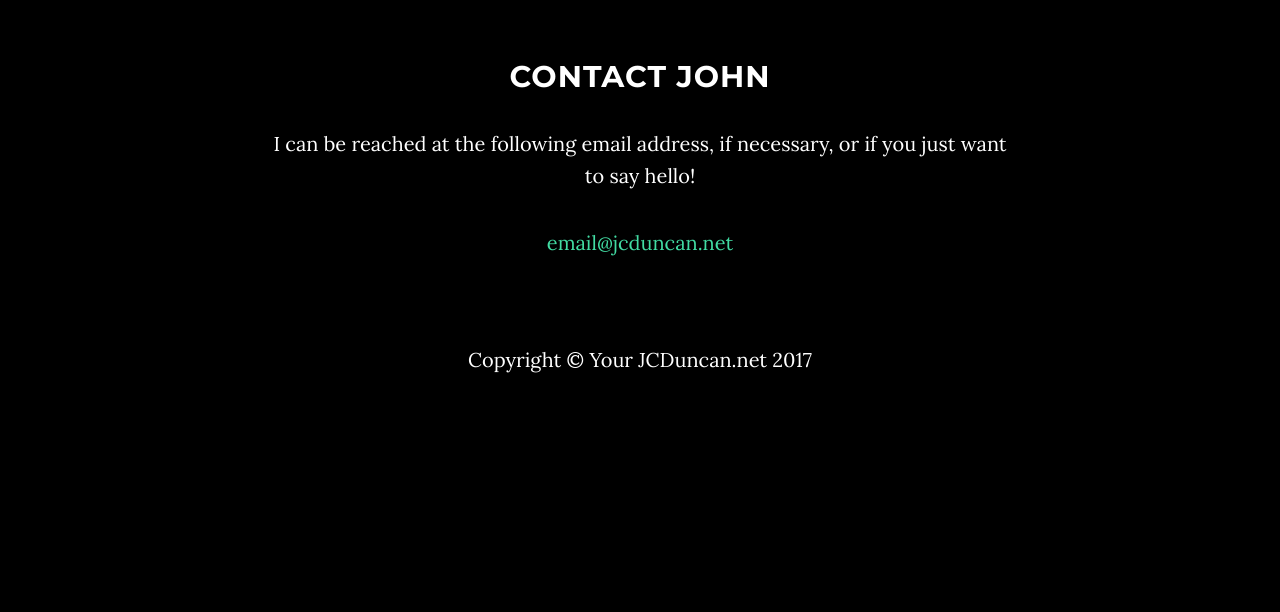
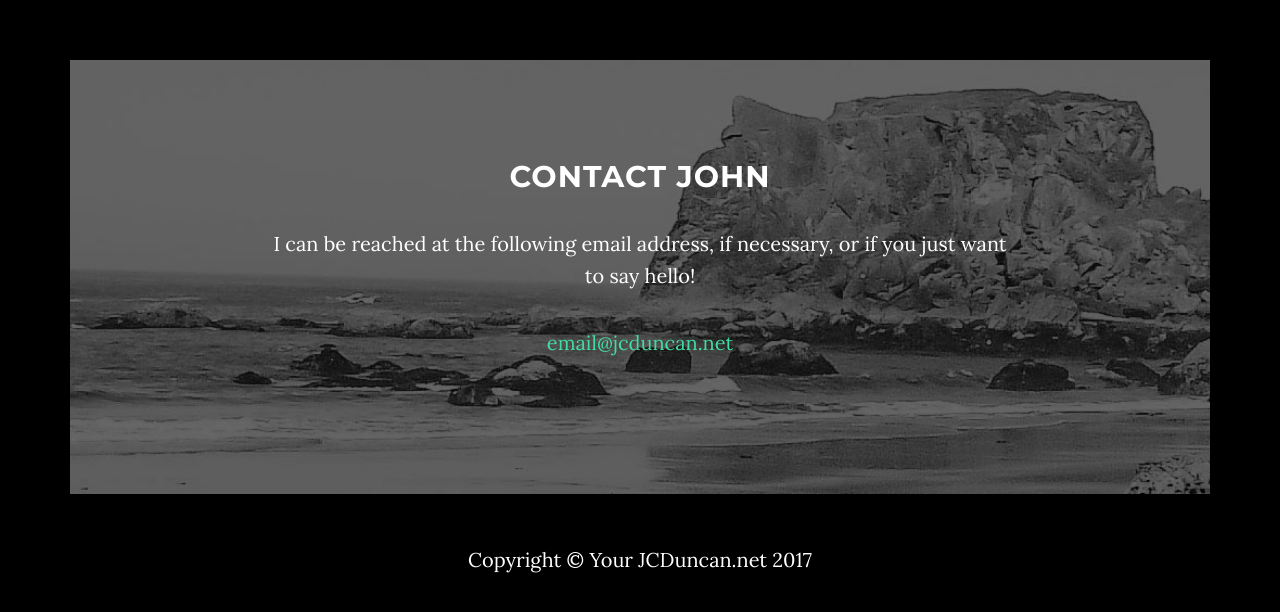
Before and after one commit to jc-duncan/jc-duncan.github.io, a website: page index.html in a window 1280 px wide. Shown: the part 1861-2473 px from the top of the page. Before the commit the page ends 2287 px from the top, so only its background shows below. Drawn offline with nearby package versions, Linux system fonts and the light colour scheme; some packages are replaced by stand-ins of ours.

Commit message:
Update index.html

```diff
--- a/index.html
+++ b/index.html
@@ -97,6 +97,7 @@
 
     <!-- Contact Section -->
     <section id="contact" class="container content-section text-center">
+        <div class="download-section">
         <div class="row">
             <div class="col-lg-8 col-lg-offset-2">
                 <h2>Contact John</h2>
@@ -105,6 +106,7 @@
                 </p>
 
             </div>
+        </div>
         </div>
     </section>
 
```
